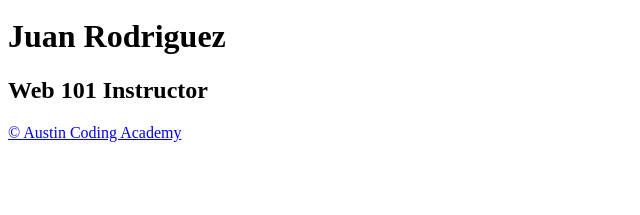
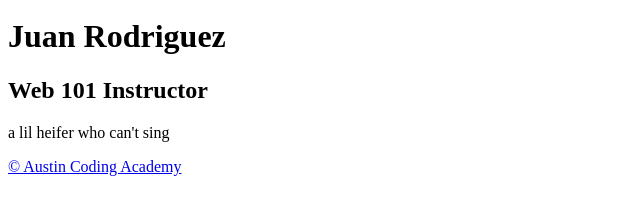
Before and after one commit to juan-rod/ACA_web101_juan_rodriguez, a plain HTML site: page index.html in a window 1280 px wide. Shown: the part 351-566 px from the top of the page, without its empty margins (0-640 px from the left). Drawn offline with Linux system fonts and the light colour scheme.

Commit message:
added sub-subtile

```diff
--- a/index.html
+++ b/index.html
@@ -27,6 +27,7 @@
     <img src="./myProfilePic.jpg" id="profile-pic" alt="Head shot of Me">
     <h1>Juan Rodriguez</h1>
     <h2>Web 101 Instructor</h2>
+    <p>a lil heifer who can't sing</p>
 
     <!-- REPLACE THIS LINE WITH THE PORTFOLIO BUTTON, STEP 15  -->
     <a class="small-text" href="https://austincodingacademy.com/">© Austin Coding Academy</a>
```
